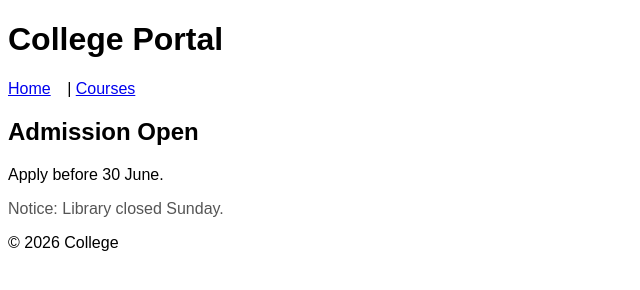
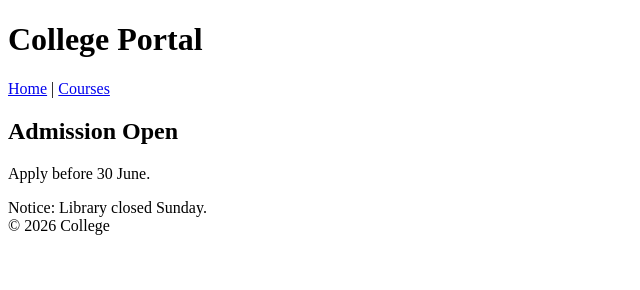
Before and after one commit to utkarsh-ml/WDW_0067, a plain HTML site: page Web_Designing_Workshop_Assignment/Assignment_04.html in a window 1280 px wide. Shown: the whole page, without its empty margins (0-640 px from the left). Drawn offline with Linux system fonts and the light colour scheme.

Commit message:
Assignment4: Semantic and Non-Semantic Elements

```diff
--- a/Web_Designing_Workshop_Assignment/Assignment_04.html
+++ b/Web_Designing_Workshop_Assignment/Assignment_04.html
@@ -3,12 +3,7 @@
 <head>
 <meta charset="UTF-8"><meta name="viewport" content="width=device-width, initial-scale=1.0">
 <title>College Portal</title>
-<style>
- body { font-family:Arial,sans-serif; }
- header, nav, main, footer { margin:8px 0; }
- nav a { margin-right:12px; }
- .notice { color:#555; }
-</style>
+
 </head>
 <body>
   <header><h1>College Portal</h1></header>
@@ -17,6 +12,6 @@
     <section><h2>Admission Open</h2><p>Apply before 30 June.</p></section>
     <div class="notice">Notice: Library closed Sunday.</div>
   </main>
-  <footer><p>&copy; 2026 College</p></footer>
+  <footer>&copy; 2026 College</footer>
 </body>
 </html>
```
